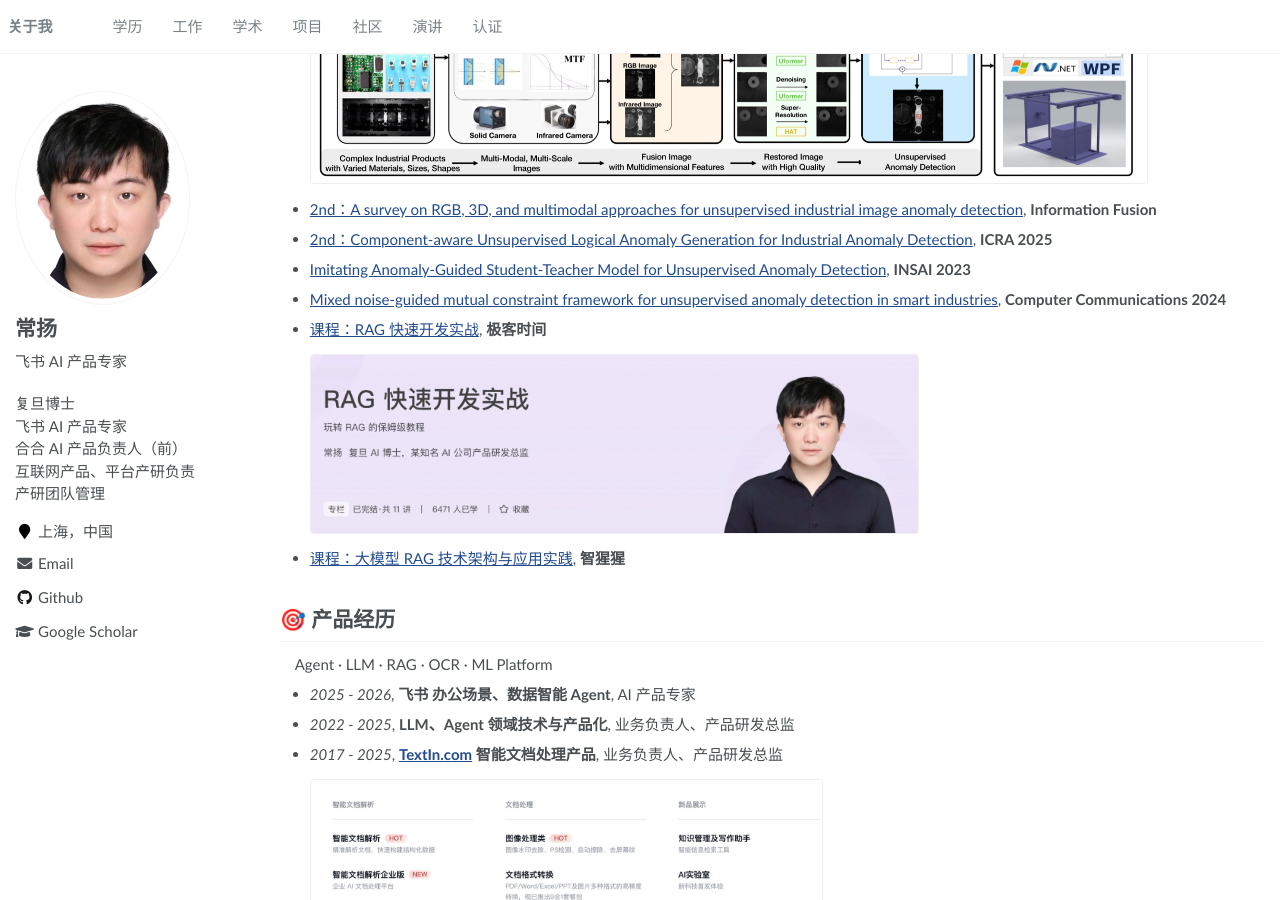
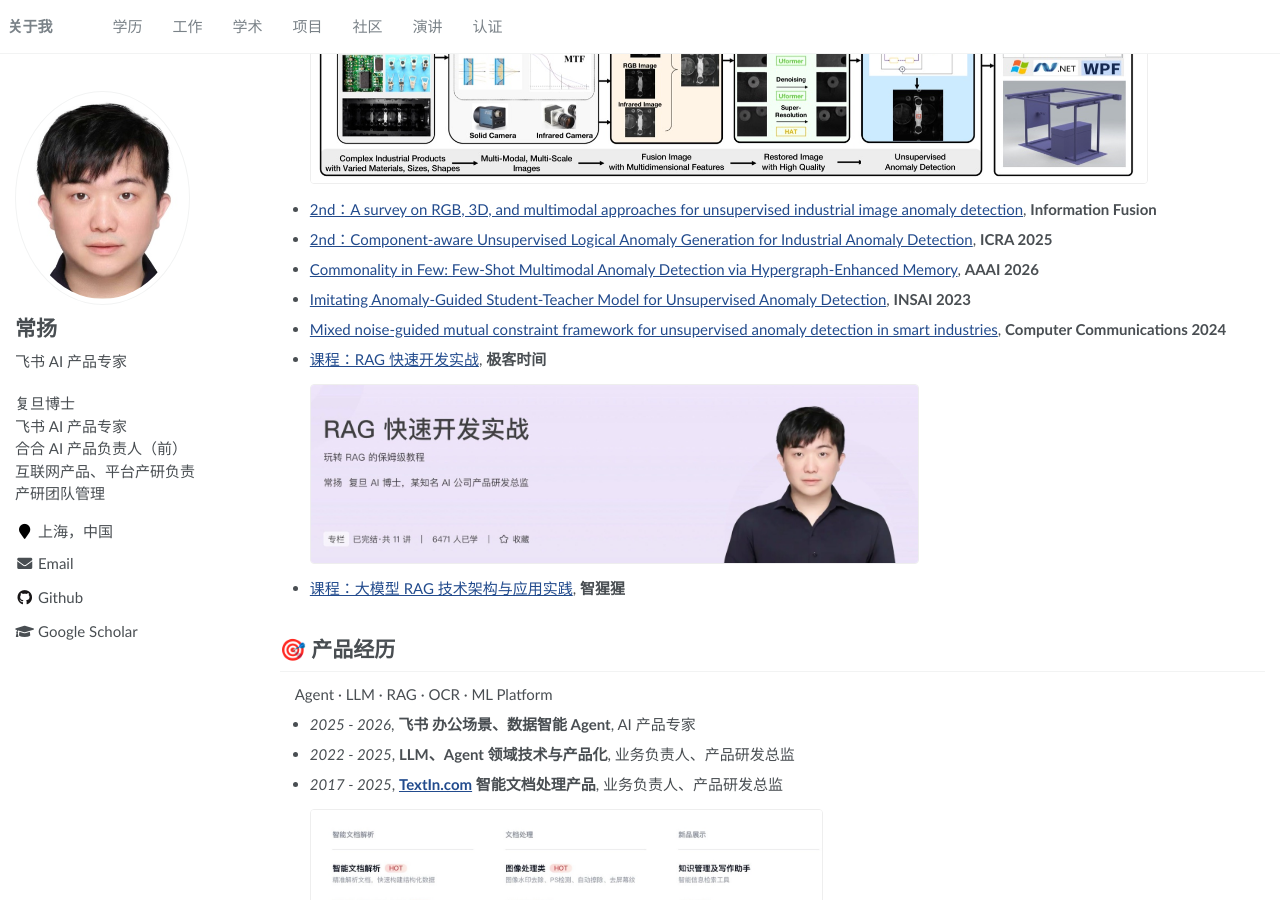
Before and after one commit to yangchangcy/yangchangcy.github.io, a Jekyll site: the page built from _pages/about.md, in a window 1280 px wide and 900 px high, scrolled down 1349 px. Built offline with Jekyll 4.4.1, drawn with Linux system fonts in a browser that asks for light colours.

Commit message:
学术论文新增 AAAI 2026 Commonality in Few(站内托管 PDF)
Co-Authored-By: Claude Opus 4.8 (1M context) <noreply@anthropic.com>

```diff
--- a/_pages/about.md
+++ b/_pages/about.md
@@ -57,6 +57,8 @@ redirect_from:
 - [2nd：A survey on RGB, 3D, and multimodal approaches for unsupervised industrial image anomaly detection](https://arxiv.org/pdf/2410.21982), **Information Fusion**
 
 - [2nd：Component-aware Unsupervised Logical Anomaly Generation for Industrial Anomaly Detection](https://arxiv.org/pdf/2502.11712), **ICRA 2025**
+
+- [Commonality in Few: Few-Shot Multimodal Anomaly Detection via Hypergraph-Enhanced Memory](/files/Commonality_in_Few_Few-Shot_Multimodal_Anomaly_Detection_via_Hypergraph-Enhanced_Memory.pdf), **AAAI 2026**
 
 - [Imitating Anomaly-Guided Student-Teacher Model for Unsupervised Anomaly Detection](https://www.computer.org/csdl/proceedings-article/insai/2023/446600a166/26VnhQwhNiE), **INSAI 2023**
 
```
Also changed, not shown: 1 other file.
